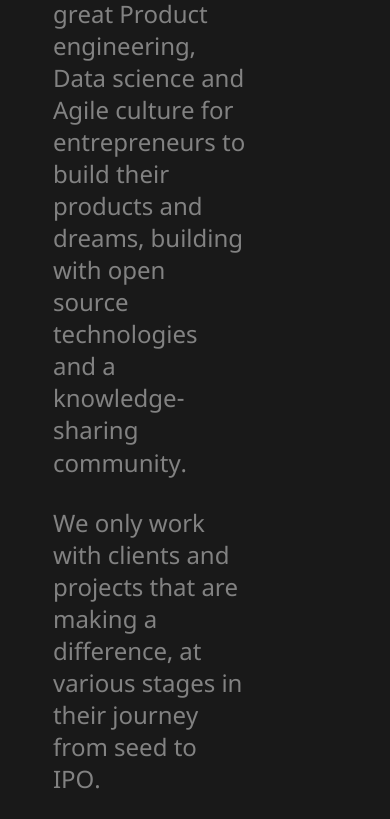
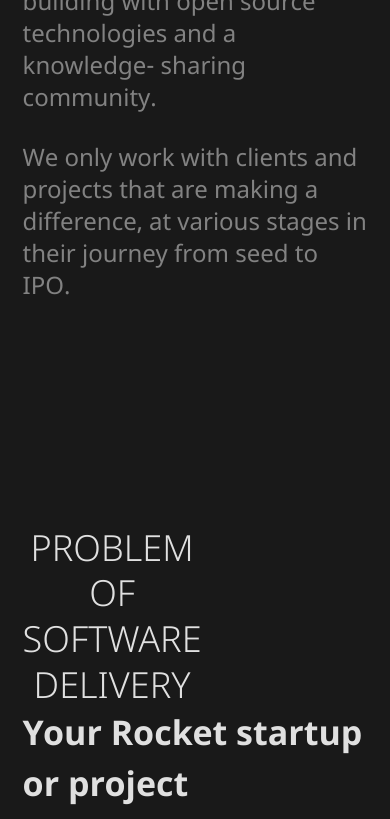
Before and after one commit to pedialab/pedialab.io, a Next.js app: page / in a window 390 px wide. Shown: the part 2060-2879 px from the top of the page. Built offline with nearby package versions, Linux system fonts and the light colour scheme.

Commit message:
feat: mobile OurCompany

```diff
--- a/page-container/index-page/HeroContent.tsx
+++ b/page-container/index-page/HeroContent.tsx
@@ -3,14 +3,6 @@ import {
 } from '@material-ui/core';
 
 const useStyles = makeStyles((theme) => ({
-  root: {
-    [theme.breakpoints.down('sm')]: {
-      '& h2, & h3': {
-        fontSize: '2.25rem',
-        textAlign: 'center'
-      }
-    }
-  },
   heroImageContainer: {
     marginTop: '2.5rem',
     borderRadius: '40px',
@@ -20,6 +12,7 @@ const useStyles = makeStyles((theme) => ({
     }
   },
   contentContainer: {
+    width: 'max-content',
     marginTop: '8rem',
     marginLeft: '34.46%',
     '& > p': {
@@ -33,6 +26,7 @@ const useStyles = makeStyles((theme) => ({
       maxWidth: 'max-content'
     },
     [theme.breakpoints.down('sm')]: {
+      width: '100%',
       alignItems: 'center',
       marginTop: '5.625rem',
       marginLeft: 0,
@@ -51,7 +45,7 @@ const useStyles = makeStyles((theme) => ({
 const HeroContent = ({ className }: Partial<{ className: string }>) => {
   const classes = useStyles();
   return (
-    <Grid container direction="column" component="article" className={[className, classes.root].join(' ')}>
+    <Grid container direction="column" component="article" className={className}>
       <Grid item xs={12}>
         <Typography variant="h2" color="primary">
           Architecting software, teams,
--- a/page-container/index-page/IndexPageContainer.tsx
+++ b/page-container/index-page/IndexPageContainer.tsx
@@ -29,7 +29,11 @@ const useStyle = makeStyles((theme) => ({
   },
   ourCompany: {
     marginTop: '7.5rem',
-    paddingLeft: '8.8%'
+    paddingLeft: '8.8%',
+    [theme.breakpoints.down('sm')]: {
+      marginTop: '7rem',
+      paddingLeft: 0
+    }
   },
   softwareDelivery: {
     marginTop: '14rem'
--- a/page-container/index-page/OurCompany.tsx
+++ b/page-container/index-page/OurCompany.tsx
@@ -1,13 +1,24 @@
 import {
-  Grid, Box, makeStyles, Typography
+  Grid, makeStyles, Typography
 } from '@material-ui/core';
 
-const useStyles = makeStyles({
-  svgImage: {
-    width: '100%',
-    height: 'auto'
+const useStyles = makeStyles((theme) => ({
+  imageContainer: {
+    width: '36.2%',
+    marginTop: '2.5rem',
+    [theme.breakpoints.down('sm')]: {
+      width: '100%'
+    }
+  },
+  textContainer: {
+    width: '67%',
+    marginTop: '2.5rem',
+    [theme.breakpoints.down('sm')]: {
+      marginTop: '2.25rem',
+      width: '100%'
+    }
   }
-});
+}));
 
 const OurCompany = ({ className }: Partial<{ className: string }>) => {
   const classes = useStyles();
@@ -17,10 +28,10 @@ const OurCompany = ({ className }: Partial<{ className: string }>) => {
       <Typography variant="h2" color="primary">
         OUR COMPANY
       </Typography>
-      <Box width="36.2%" mt="2.5rem">
-        <img src="/our_company_img.svg" alt="our company introduction logo" className={classes.svgImage} />
-      </Box>
-      <Box mt="2.5rem" width="61.43%">
+      <Grid item className={classes.imageContainer}>
+        <img src="/our_company_img.svg" alt="our company introduction logo" />
+      </Grid>
+      <Grid item className={classes.textContainer}>
         <Typography variant="body1" color="secondary">
           We are a team of ex-startup founders & tech-leads, who understand both the power of technology and trade-offs to make in fast paced startups or
           innovative projects.
@@ -34,7 +45,7 @@ const OurCompany = ({ className }: Partial<{ className: string }>) => {
         <Typography variant="body1" color="secondary">
           We only work with clients and projects that are making a difference, at various stages in their journey from seed to IPO.
         </Typography>
-      </Box>
+      </Grid>
     </Grid>
   );
 };
--- a/shared/theme.ts
+++ b/shared/theme.ts
@@ -48,7 +48,11 @@ theme = createMuiTheme({
     h2: {
       fontSize: '3.75rem',
       fontWeight: 300,
-      lineHeight: '1.266'
+      lineHeight: '1.266',
+      [theme.breakpoints.down('sm')]: {
+        fontSize: '2.25rem',
+        textAlign: 'center'
+      }
     },
     // section header
     h3: {
```
